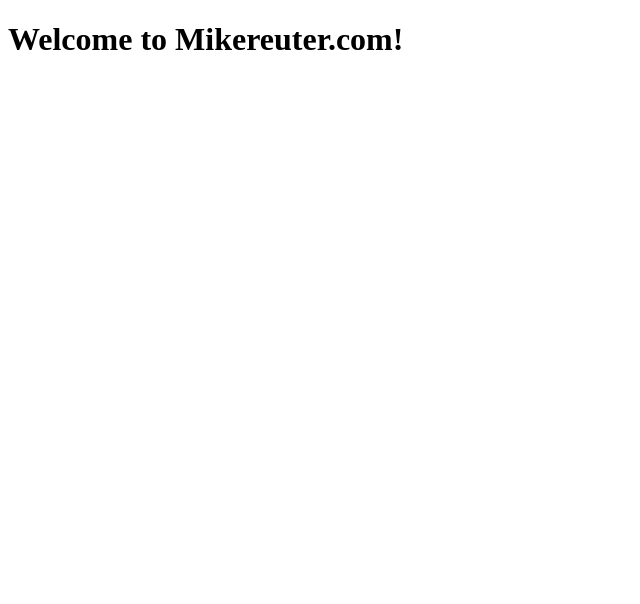
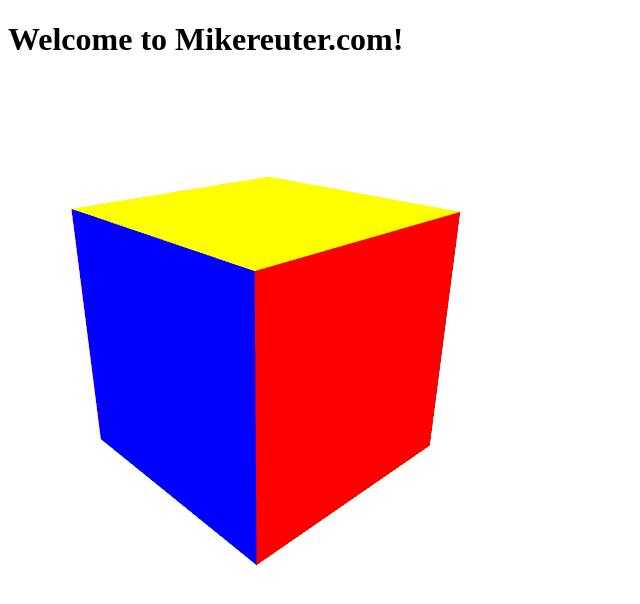
Before and after one commit to mikereuter/mikereuter.github.io, a plain HTML site: page index.html in a window 1280 px wide. Shown: the whole page, without its empty margins (0-640 px from the left). Drawn offline with Linux system fonts and the light colour scheme; animation ran at ten frames a second.

Commit message:
Update index.html

```diff
--- a/index.html
+++ b/index.html
@@ -32,7 +32,7 @@
     <script src="common/initShaders.js"></script>
     <script src="common/flatten.js"></script>
     <script src="common/MV.js"></script>
-    <script src="index.js"></script>
+    <script src="indexjs.js"></script>
 </head>
 
 <body>
```
